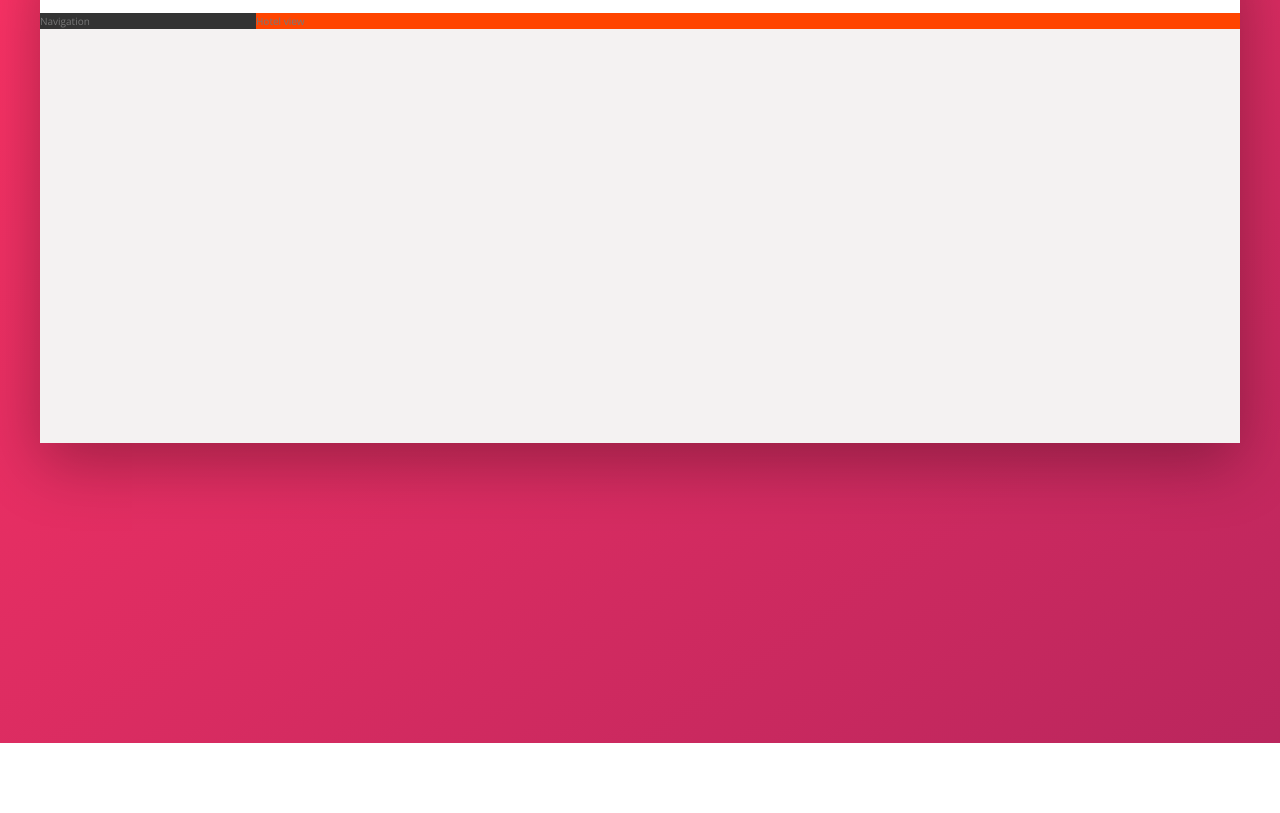
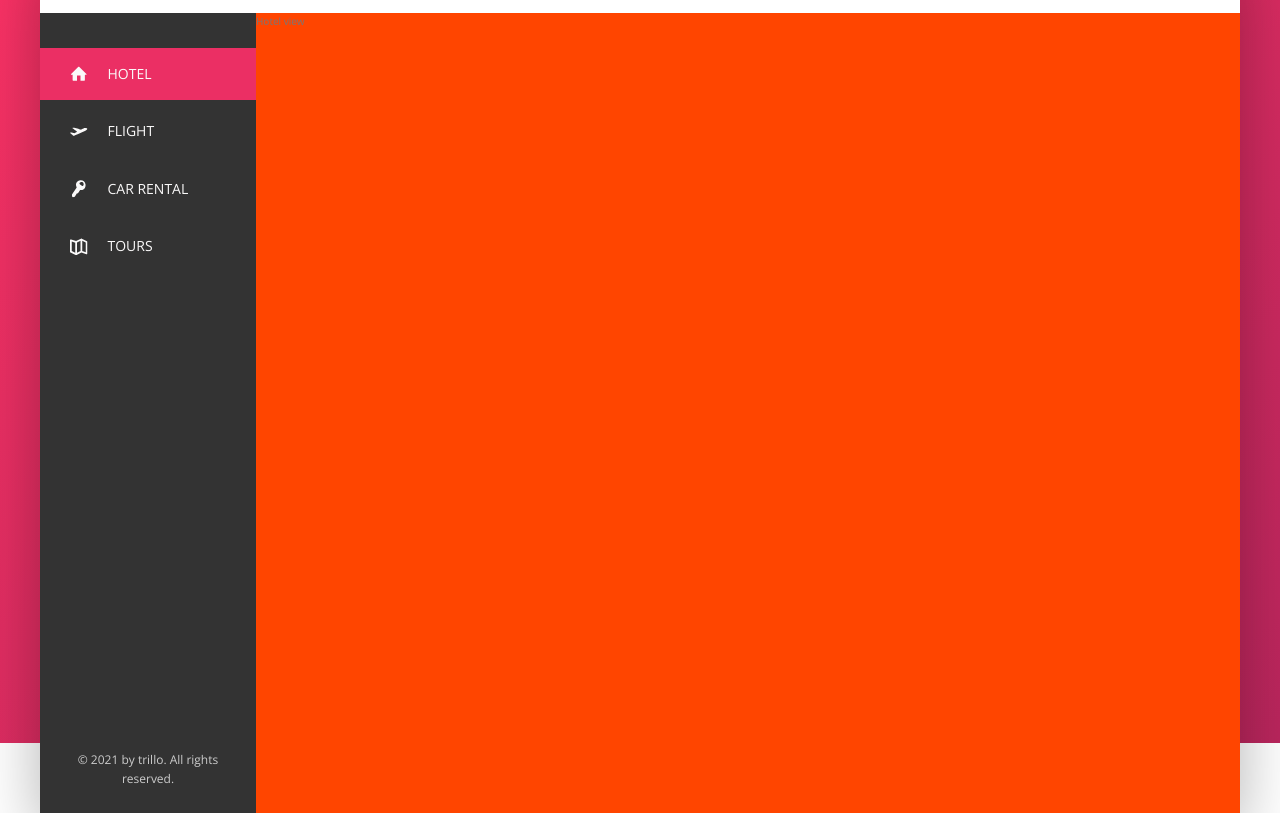
Before and after one commit to Sol-Ahn/udemy-advanced-css, a website: page Trillo/starter/index.html in a window 1280 px wide. Shown: the part 137-950 px from the top of the page. Before the commit the page ends 880 px from the top, so only its background shows below. Drawn offline with nearby package versions, Linux system fonts and the light colour scheme.

Commit message:
Add: adding side-nav bar

```diff
--- a/Trillo/starter/index.html
+++ b/Trillo/starter/index.html
@@ -55,7 +55,43 @@
 			</header>
 			<div class="content">
 				<nav class="sidebar">
-					Navigation
+					<ul class="side-nav">
+						<li class="side-nav__item side-nav__item--active">
+							<a href="#" class="side-nav__link">
+								<svg class="side-nav__icon">
+									<use xlink:href="img/sprite.svg#icon-home"></use>
+								</svg>
+								<span>Hotel</span>
+							</a>
+						</li>
+						<li class="side-nav__item">
+							<a href="#" class="side-nav__link">
+								<svg class="side-nav__icon">
+									<use xlink:href="img/sprite.svg#icon-aircraft-take-off"></use>
+								</svg>
+								<span>Flight</span>
+							</a>
+						</li>
+						<li class="side-nav__item">
+							<a href="#" class="side-nav__link">
+								<svg class="side-nav__icon">
+									<use xlink:href="img/sprite.svg#icon-key"></use>
+								</svg>
+								<span>Car rental</span>
+							</a>
+						</li>
+						<li class="side-nav__item">
+							<a href="#" class="side-nav__link">
+								<svg class="side-nav__icon">
+									<use xlink:href="img/sprite.svg#icon-map"></use>
+								</svg>
+								<span>Tours</span>
+							</a>
+						</li>
+					</ul>
+					<div class="legal">
+						&copy; 2021 by trillo. All rights reserved.
+					</div>
 				</nav>
 				<main class="hotel-view">
 					Hotel view
--- a/Trillo/starter/sass/_components.scss
+++ b/Trillo/starter/sass/_components.scss
@@ -119,3 +119,72 @@
 		margin-right: 1rem;
 	}
 }
+
+//////////////////////////////////////////////////////////
+// SIDE-NAV
+.side-nav {
+	font-size: 1.4rem;
+	list-style: none;
+	margin-top: 3.5rem;
+
+	&__item {
+		position: relative;
+
+		&:not(:last-child) {
+			margin-bottom: 0.5rem;
+		}
+	}
+
+	&__item::before {
+		content: "";
+		position: absolute;
+		top: 0;
+		left: 0;
+		height: 100%;
+		width: 3px;
+		background-color: var(--color-primary);
+		transform: scaleY(0);
+		transition: transform 0.2s, width 0.4s cubic-bezier(1, 0, 0, 1) 0.2s,
+			background-color 0.1s;
+	}
+
+	&__item:hover::before,
+	&__item--active::before {
+		transform: scaleY(1);
+		width: 100%;
+	}
+
+	&__item:active::before {
+		background-color: var(--color-primary-light);
+	}
+
+	&__link:link,
+	&__link:visited {
+		color: var(--color-grey-light-1);
+		text-decoration: none;
+		text-transform: uppercase;
+		display: block;
+		padding: 1.5rem 3rem;
+		position: relative;
+		z-index: 10;
+
+		display: flex;
+		align-items: center;
+	}
+
+	&__icon {
+		width: 1.75rem;
+		height: 1.75rem;
+		margin-right: 2rem;
+		fill: currentColor;
+	}
+}
+
+//////////////////////////////////////////////////////////
+// LEGAL TEXT
+.legal {
+	font-size: 1.2rem;
+	color: var(--color-grey-light-4);
+	text-align: center;
+	padding: 2.5rem;
+}
--- a/Trillo/starter/sass/_layout.scss
+++ b/Trillo/starter/sass/_layout.scss
@@ -24,9 +24,15 @@
 .sidebar {
 	background-color: var(--color-grey-dark-1);
 	flex: 0 0 18%;
+
+	display: flex;
+	flex-direction: column;
+	justify-content: space-between;
 }
 
 .hotel-view {
 	background-color: orangered;
+	height: 80rem;
+
 	flex: 1;
 }
```
Also changed, not shown: Trillo/starter/css/style.css.
